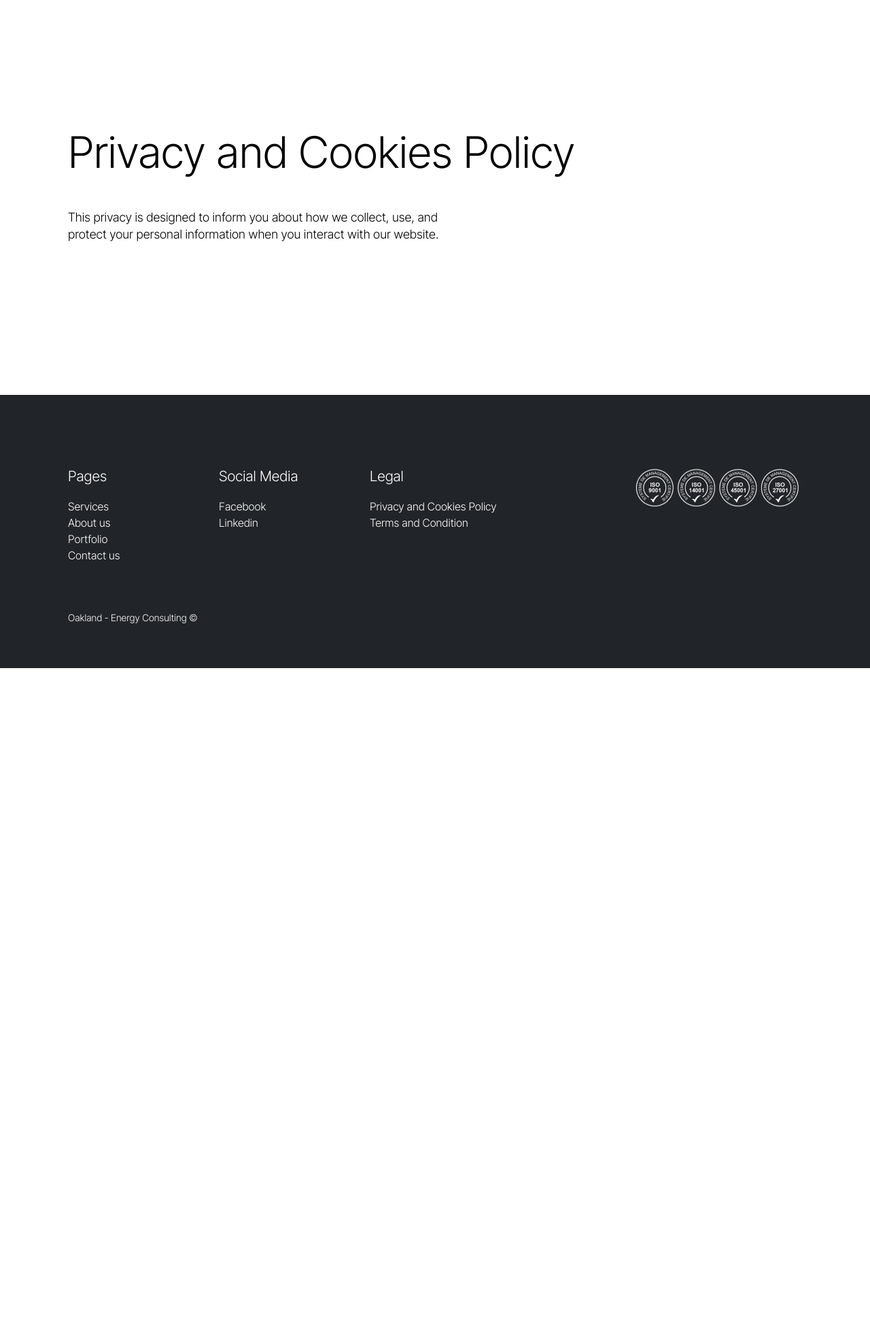
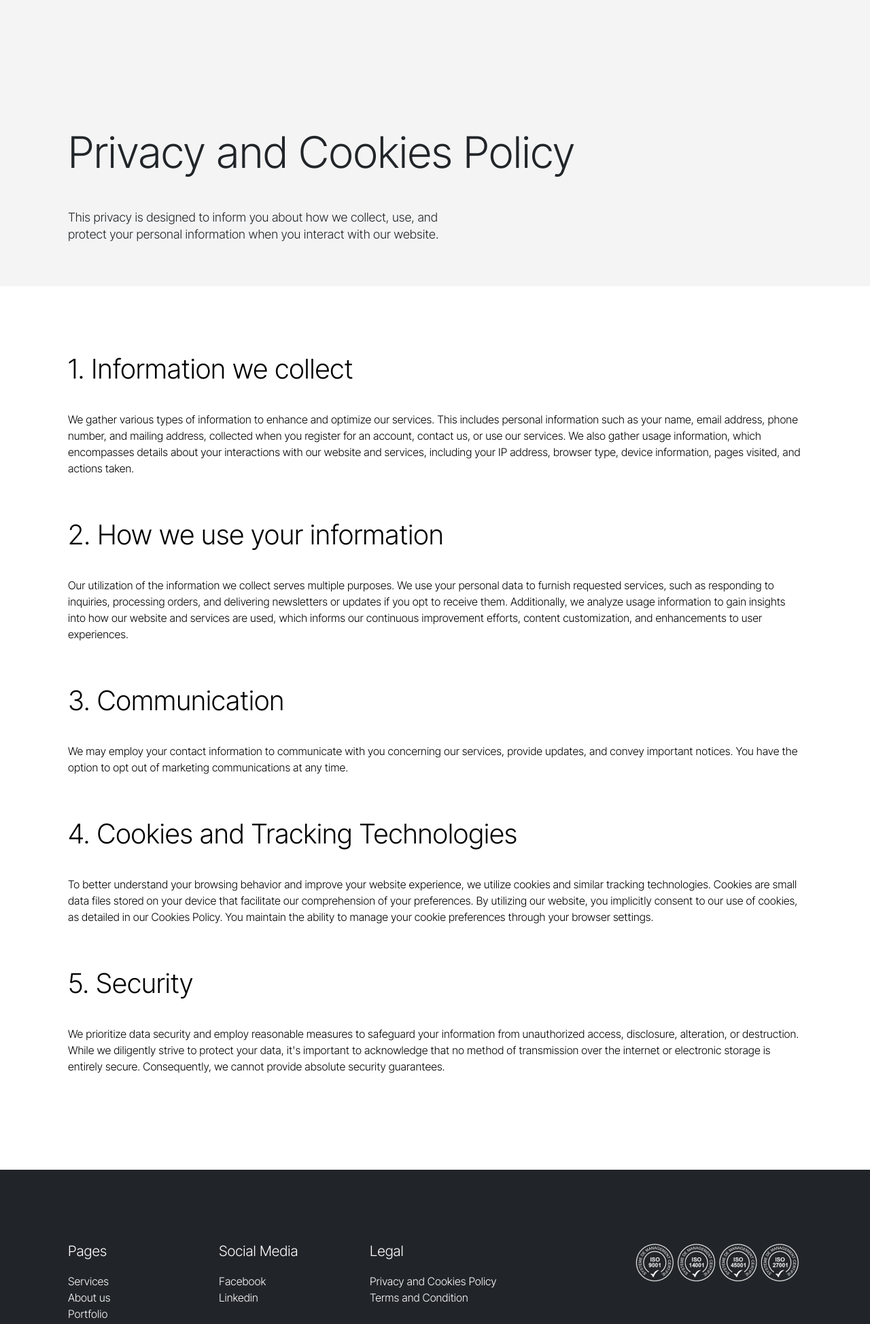
Before and after one commit to sryongkh/oakland-web, a PHP site: page /page.php in a window 1280 px wide. Shown: the part 219-2167 px from the top of the page at 68% size. Before the commit the page ends 1202 px from the top, so only its background shows below. Run offline with PHP 8.4, Linux system fonts and the light colour scheme.

Commit message:
Update privacy page

```diff
--- a/assets/css/theme.css
+++ b/assets/css/theme.css
@@ -477,6 +477,20 @@ section[data-section="contact-content"] .map-container figure:nth-child(1) {
 section[data-section="contact-content"] .map-container figure:nth-child(2) {
   width: 25%;
 }
+section[data-section="policy-list"] {
+  transition: var(--duration-1) var(--timing);
+}
+section[data-section="policy-list"] {
+  padding: var(--p-inline) var(--p-inline) var(--p-block);
+  display: flex;
+  flex-direction: column;
+  grid-gap: 4rem;
+}
+section[data-section="policy-list"] .list {
+  display: flex;
+  flex-direction: column;
+  grid-gap: 2.5rem;
+}
 /* BUTTON */
 .btn {
   width: fit-content;
--- a/page.php
+++ b/page.php
@@ -2,7 +2,7 @@
 
 <?php include($root . "header.php"); ?>
 <main>
-    <section data-section="privacy-hero" class="header white">
+    <section data-section="privacy-hero" class="header light">
         <div class="container">
             <div class="contxt">
                 <h2 class="fluid-heading-1">Privacy and Cookies Policy</h2>
@@ -10,5 +10,37 @@
             </div>
         </div>
     </section>
+    <section data-section="policy-list">
+        <div class="list">
+            <h2 class="fluid-heading-2">1. Information we collect</h2>
+            <p class=s"fluid-body">
+                We gather various types of information to enhance and optimize our services. This includes personal information such as your name, email address, phone number, and mailing address, collected when you register for an account, contact us, or use our services. We also gather usage information, which encompasses details about your interactions with our website and services, including your IP address, browser type, device information, pages visited, and actions taken.
+            </p>
+        </div>
+        <div class="list">
+            <h2 class="fluid-heading-2">2. How we use your information</h2>
+            <p class=s"fluid-body">
+                Our utilization of the information we collect serves multiple purposes. We use your personal data to furnish requested services, such as responding to inquiries, processing orders, and delivering newsletters or updates if you opt to receive them. Additionally, we analyze usage information to gain insights into how our website and services are used, which informs our continuous improvement efforts, content customization, and enhancements to user experiences.
+            </p>
+        </div>
+        <div class="list">
+            <h2 class="fluid-heading-2">3. Communication</h2>
+            <p class=s"fluid-body">
+                We may employ your contact information to communicate with you concerning our services, provide updates, and convey important notices. You have the option to opt out of marketing communications at any time.
+            </p>
+        </div>
+        <div class="list">
+            <h2 class="fluid-heading-2">4. Cookies and Tracking Technologies</h2>
+            <p class=s"fluid-body">
+                To better understand your browsing behavior and improve your website experience, we utilize cookies and similar tracking technologies. Cookies are small data files stored on your device that facilitate our comprehension of your preferences. By utilizing our website, you implicitly consent to our use of cookies, as detailed in our Cookies Policy. You maintain the ability to manage your cookie preferences through your browser settings.
+            </p>
+        </div>
+        <div class="list">
+            <h2 class="fluid-heading-2">5. Security</h2>
+            <p class=s"fluid-body">
+                We prioritize data security and employ reasonable measures to safeguard your information from unauthorized access, disclosure, alteration, or destruction. While we diligently strive to protect your data, it's important to acknowledge that no method of transmission over the internet or electronic storage is entirely secure. Consequently, we cannot provide absolute security guarantees.
+            </p>
+        </div>
+    </section>
 </main>
 <?php include($root . "footer.php"); ?>
```
